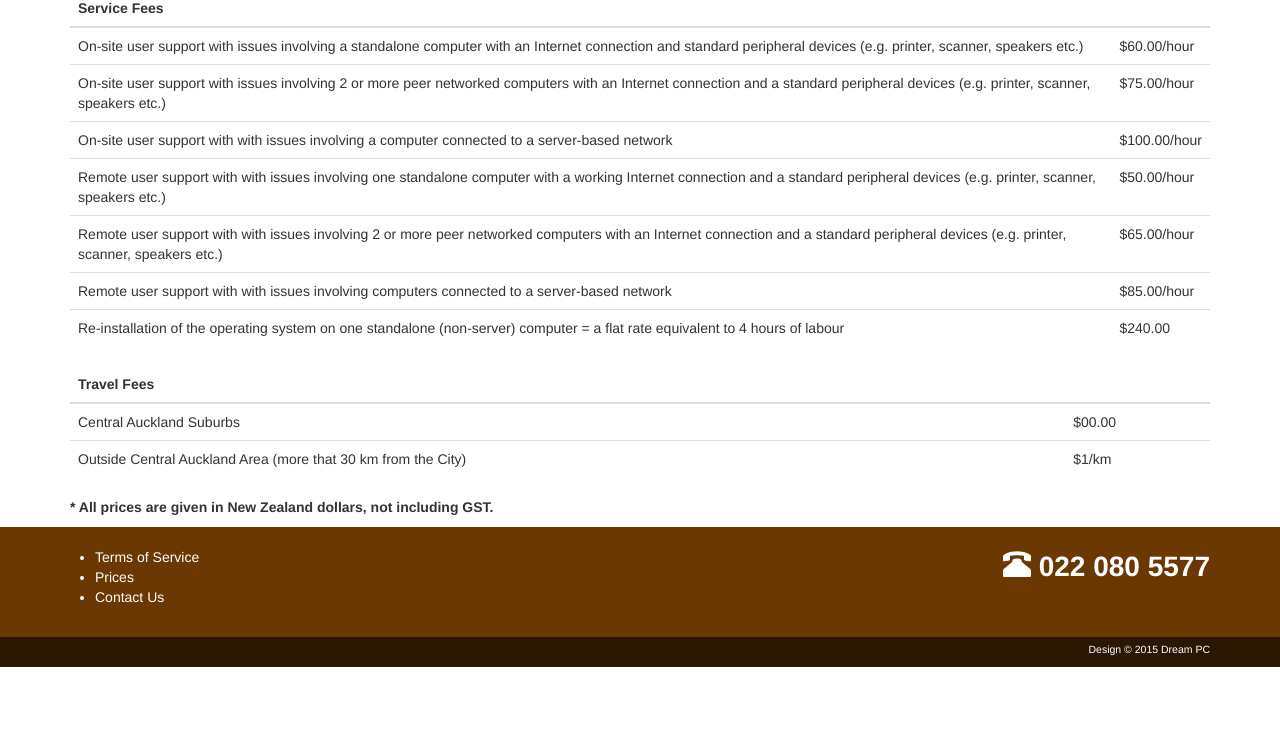
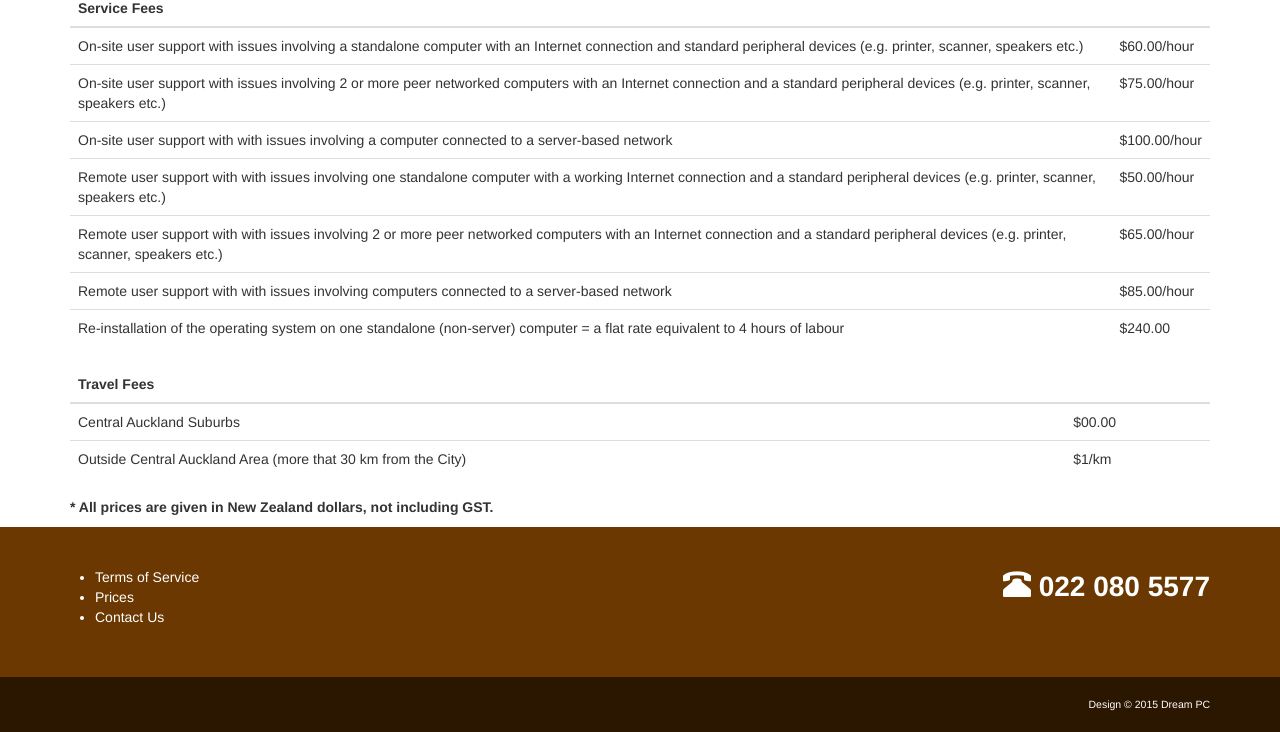
Before and after one commit to DreamPC/DreamPC-Old, a plain HTML site: page prices.html in a window 1280 px wide. Shown: the part 237-969 px from the top of the page. Before the commit the page ends 904 px from the top, so only its background shows below. Drawn offline with nearby package versions, Linux system fonts and the light colour scheme.

Commit message:
Created new branch. Started editing styles.
Trying out the branched workflow.

```diff
--- a/css/styles.css
+++ b/css/styles.css
@@ -72,6 +72,8 @@ tel > a:visited {
 
 #features {
 	color: #2B1600;
+	padding-top: 20px;
+	padding-bottom: 20px;
 }
 
 .feature-icon {
@@ -81,11 +83,15 @@ tel > a:visited {
 
 #footer {
 	background: #6A3800;
-		color: #FFFFFF;
+	color: #FFFFFF;
+	padding-top: 40px;
+	padding-bottom: 40px;
 
 }
 
 #subfooter {
+	padding-top: 20px;
+	padding-bottom: 10px;
 	background: #2B1600;
 	color: #FFFFFF;
 }
@@ -113,17 +119,8 @@ tel {
 	text-align: right;
 }
 
-#footer {
-		padding-top: 20px;
-	padding-bottom: 20px;
-}
-
 #footer a {
 	color: #FFFFFF;
-}
-
-#subfooter {
-	padding-top: 5px;
 }
 
 #map-canvas {
```
Also changed, not shown: index.html (+9 -7 lines).
